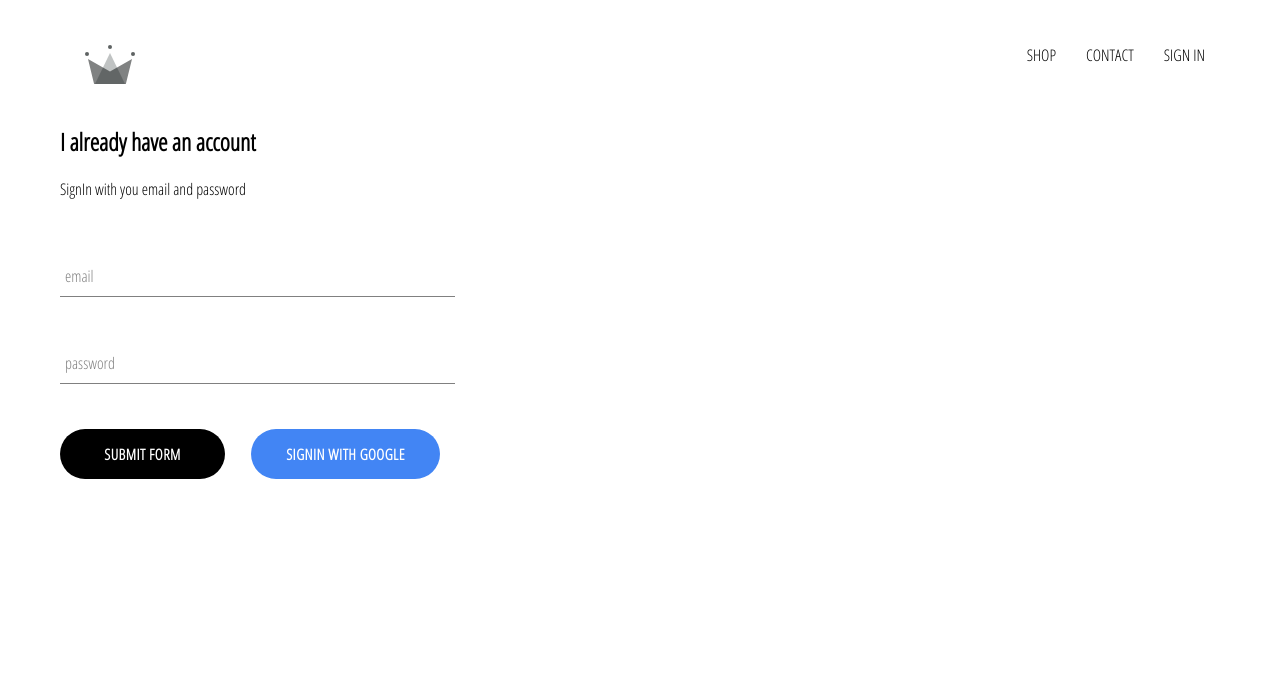
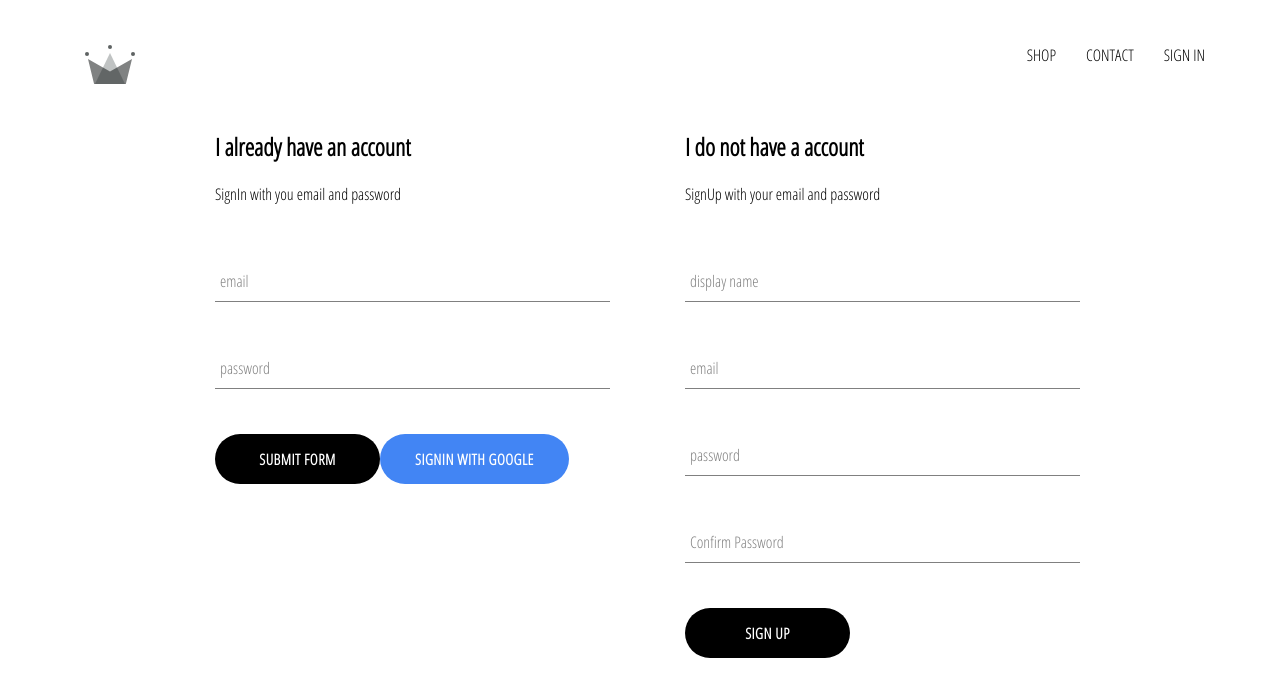
Before and after one commit to anirudhsingla8/CrownClothing, a React (Create React App) app: page /signIn in a window 1280 px wide. Shown: the top 696 px of the page. Built offline with nearby package versions, Linux system fonts and the light colour scheme; no server answers.

Commit message:
firebase added with user record into database

```diff
--- a/src/App.js
+++ b/src/App.js
@@ -52,11 +52,23 @@
     unSubscribeFromAuth = null;
 
     componentDidMount() {
-        this.unSubscribeFromAuth = auth.onAuthStateChanged(user => {
-            this.setState({
-                currentUser: user
-            });
-            console.log('user is' + user);
+        this.unSubscribeFromAuth = auth.onAuthStateChanged(async userAuth => {
+            if(userAuth){
+                const userRef = await createUserProfileDocument(userAuth);
+                userRef.onSnapshot(snapshot => {
+                    this.setState({
+                        currentUser:{
+                            id:snapshot.id,
+                            ...snapshot.data()
+                        }
+                    });
+                    console.log(this.state);
+                });
+            }
+            // this.setState({
+            //     currentUser: user
+            // });
+            // console.log('user is' + user);
         })
     }
 
--- a/src/components/sign_in/SignIn.js
+++ b/src/components/sign_in/SignIn.js
@@ -29,7 +29,7 @@
     render() {
         const {email,password} = this.state;
         return(
-            <div className='sign-in'>
+            <div className='sign-up'>
                 <h2 className='title'>I already have an account</h2>
                 <span className='title'>SignIn with you email and password</span>
 
--- /dev/null
+++ b/src/components/sign_up/SignUp.js
@@ -0,0 +1,90 @@
+import React,{Component} from "react";
+import './signUp.scss';
+import FormInput from "../form_input/FormInput";
+import CustomButton from "../custom_botton/CustomButton";
+import {auth, createUserProfileDocument, signInWithGoogle} from "../../firebase/firebase";
+
+
+class SignUp extends Component{
+    state={
+        displayName:'',
+        email:'',
+        password:'',
+        confirmPassword:''
+    }
+
+    handleSubmit = async (event) => {
+        event.preventDefault();
+        const { displayName,email,password,confirmPassword } =this.state;
+        if(password !== confirmPassword){
+            alert(`passwords don't match`)
+            return;
+        }
+        try{
+            const {user} = await auth.createUserWithEmailAndPassword(email,password);
+            await createUserProfileDocument(user,{displayName})
+            console.log('user successfully registered')
+            this.setState({
+                displayName: '',
+                email: '',
+                password: '',
+                confirmPassword: ''
+            })
+        }catch (error) {
+            console.error(error);
+        }
+    }
+
+    handleChange = event => {
+        const {name,value} = event.target;
+        this.setState({
+            ...this.state,
+            [name]:value
+        })
+    }
+
+    render() {
+        const {displayName,email,password,confirmPassword} = this.state;
+        return(
+            <div className='sign-up'>
+                <h2 className='title'>I do not have a account</h2>
+                <span className='title'>SignUp with your email and password</span>
+                <form className='sign-up-form' onSubmit={this.handleSubmit}>
+                    <FormInput
+                        name='displayName'
+                        type='text'
+                        value={displayName}
+                        label='display name'
+                        handleChange={this.handleChange}
+                        required/>
+                    <FormInput
+                        name='email'
+                        type='email'
+                        value={email}
+                        label='email'
+                        handleChange={this.handleChange}
+                        required/>
+                    <FormInput
+                        name='password'
+                        type='password'
+                        value={password}
+                        label='password'
+                        handleChange={this.handleChange}
+                        required/>
+                    <FormInput
+                        name='confirmPassword'
+                        type='confirmPassword'
+                        value={confirmPassword}
+                        label='Confirm Password'
+                        handleChange={this.handleChange}
+                        required/>
+                    <div className='buttons'>
+                        <CustomButton type='submit'>SIGN UP</CustomButton>
+                    </div>
+                </form>
+            </div>
+        )
+    }
+}
+
+export default SignUp;
--- /dev/null
+++ b/src/components/sign_up/signUp.scss
@@ -0,0 +1,8 @@
+.sign-up{
+  width: 380px;
+  display: flex;
+  flex-direction: column;
+  .title{
+    margin: 10px 0;
+  }
+}
--- a/src/firebase/firebase.js
+++ b/src/firebase/firebase.js
@@ -15,7 +15,23 @@
 
 export const createUserProfileDocument = async (userAuth, additionalData) => {
     if(!userAuth) return;
-
+    const userRef = firestore.doc(`users/${userAuth.uid}`);
+    const snapShot = await userRef.get();
+    if(!snapShot.exists){
+        const {displayName, email} = userAuth;
+        const createdAt = new Date();
+        try{
+          await userRef.set({
+              displayName,
+              email,
+              createdAt,
+              ...additionalData
+          })
+        } catch (error) {
+            console.log('error creating user',error.message);
+        }
+    }
+    return userRef;
 }
 
 firebase.initializeApp(config);
--- a/src/pages/sign_in_sign_up_page/SignInSignUpPage.js
+++ b/src/pages/sign_in_sign_up_page/SignInSignUpPage.js
@@ -1,11 +1,13 @@
 import React from "react";
 import './signInsignUpPage.scss';
 import SignIn from "../../components/sign_in/SignIn";
+import SignUp from "../../components/sign_up/SignUp";
 
 const SignInSignUpPage = () => {
     return(
         <div className='sign-in-sign-up'>
             <SignIn/>
+            <SignUp/>
         </div>
     )
 }
--- a/src/pages/sign_in_sign_up_page/signInsignUpPage.scss
+++ b/src/pages/sign_in_sign_up_page/signInsignUpPage.scss
@@ -0,0 +1,6 @@
+.sign-in-sign-up{
+  width: 850px;
+  display: flex;
+  justify-content: space-between;
+  margin: 30px auto;
+}
```
